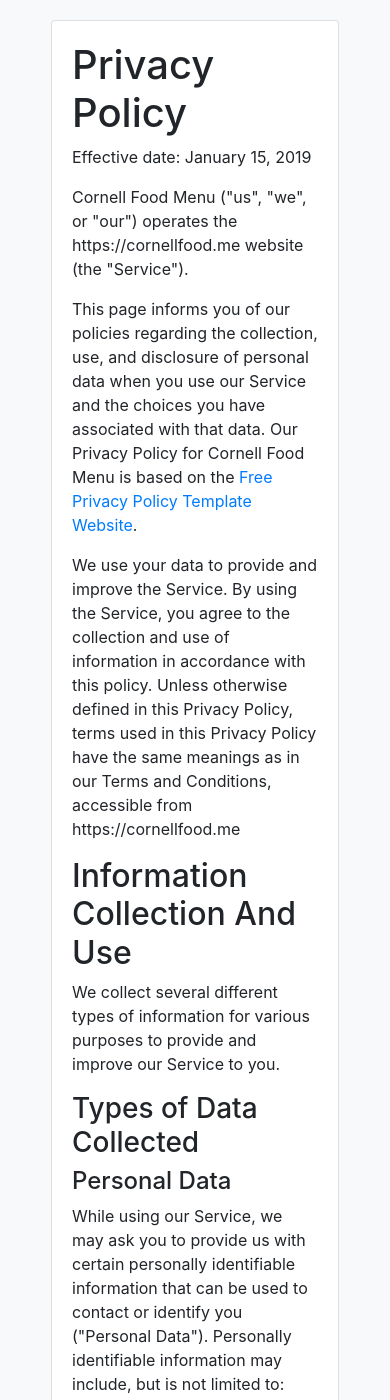
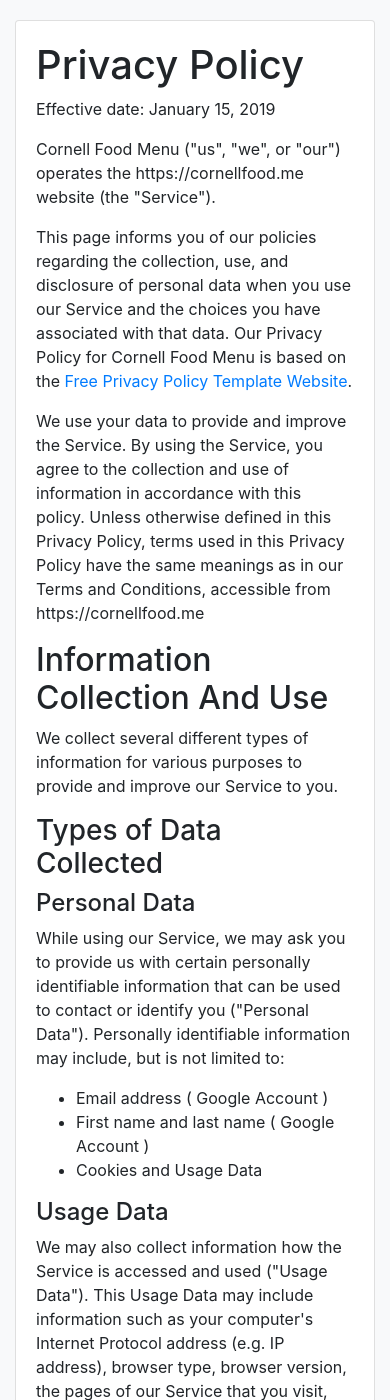
Before and after one commit to sm-m-1/cu_food_reviews, a Django app: page /privacy/ in a window 390 px wide. Shown: the part 56-1456 px from the top of the page. Run offline with Django 3.2, Linux system fonts and the light colour scheme; some libraries are stand-ins or nearby versions.

Commit message:
fix the privacy policy css for mobile view.

```diff
--- a/meal_items/templates/privacy.html
+++ b/meal_items/templates/privacy.html
@@ -5,7 +5,7 @@
 {% block content %}
   <div class="container mt-3">
     <div class="row">
-      <div class="card mx-auto my-1" style="width: 80%;">
+      <div class="card mx-auto my-1" style="width: 45rem;">
         <div class="card-body d-flex flex-column">
           <h1>Privacy Policy</h1>
 
```
